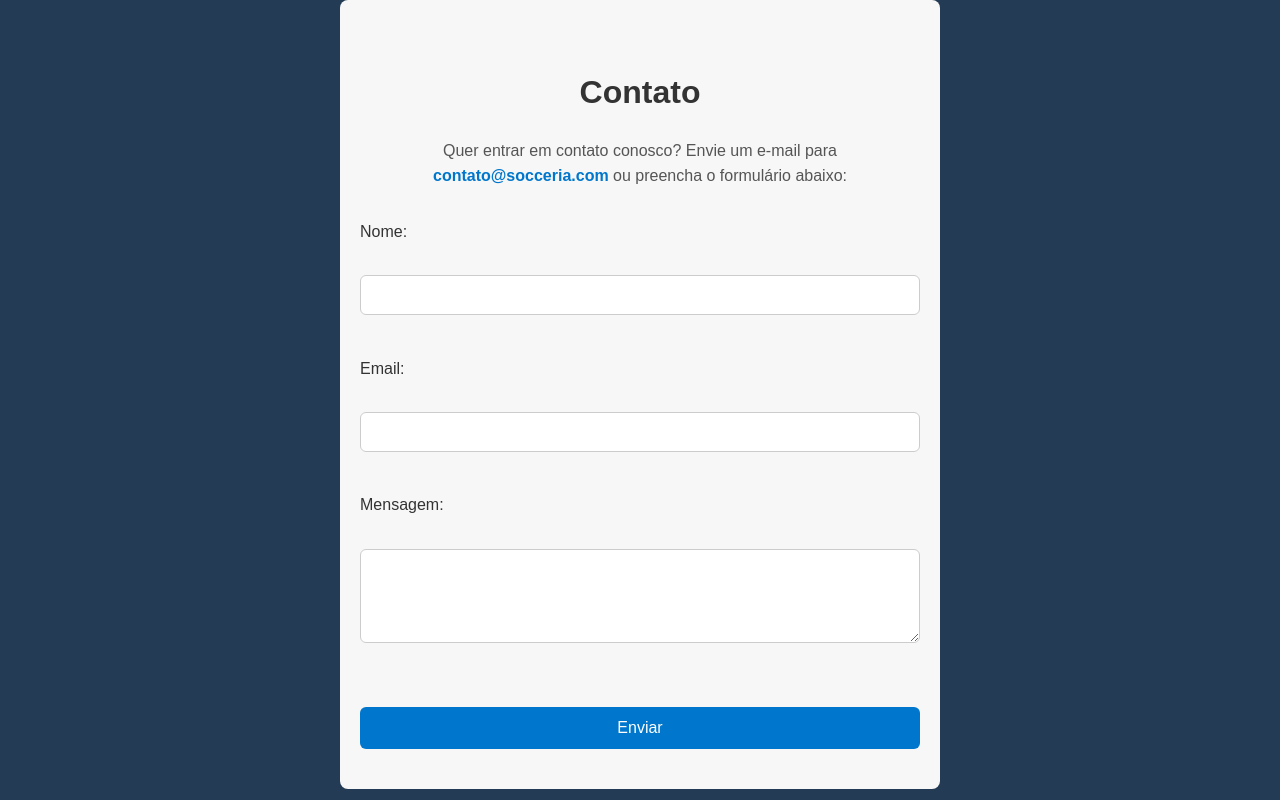
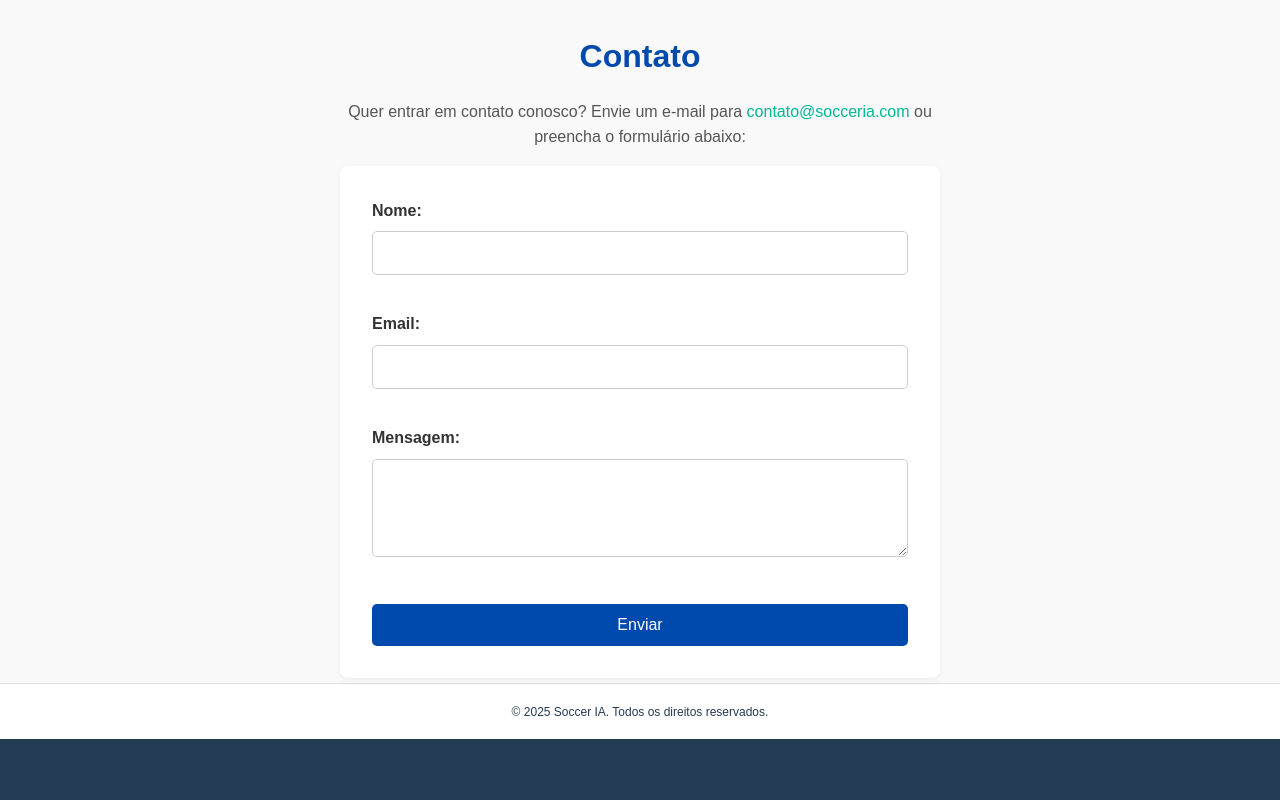
Before and after one commit to sergiocosta17/soccer-ia, a React (Vite) app: page /contato in a window 1280 px wide. Built offline with nearby package versions, Linux system fonts and the light colour scheme.

Commit message:
melhorias nas páginas components

```diff
--- a/src/App.tsx
+++ b/src/App.tsx
@@ -5,6 +5,9 @@ import Chat from './pages/chat/Chat';
 import Funcionalidades from './pages/components/Funcionalidades';
 import Sobre from './pages/components/Sobre';
 import Contato from './pages/components/Contato';
+import './pages/components/Funcionalidades.css';
+import './pages/components/Sobre.css';
+import './pages/components/Contato.css';
 
 const App = () => (
   <BrowserRouter>
--- a/src/pages/components/Contato.css
+++ b/src/pages/components/Contato.css
@@ -1,75 +1,94 @@
-.section {
-  padding: 40px 20px;
-  background-color: #f7f7f7;
-  border-radius: 8px;
+.contato {
+  background: #f9f9f9;
+  padding: 0.3rem 1rem;
+}
+
+.contato-container {
   max-width: 600px;
   margin: 0 auto;
 }
 
-.section h2 {
+.contato-title {
   text-align: center;
-  color: #333;
-  margin-bottom: 20px;
   font-size: 2rem;
+  color: #004aad;
+  margin-bottom: 1rem;
 }
 
-.section p {
+.contato-description {
   text-align: center;
+  font-size: 1rem;
   color: #555;
-  margin-bottom: 30px;
+  margin-bottom: 1rem;
+}
+
+.contato-email-link {
+  color: #00b894;
+  text-decoration: none;
+}
+
+.contato-email-link:hover {
+  text-decoration: underline;
+}
+
+.contact-form {
+  background: #ffffff;
+  padding: 2rem;
+  border-radius: 8px;
+  box-shadow: 0 2px 8px rgba(0,0,0,0.05);
+}
+
+.contact-form .form-group {
+  margin-bottom: 1rem;
+}
+
+.contact-form .form-group label {
+  display: block;
+  margin-bottom: 0.5rem;
+  font-weight: bold;
+  color: #333;
+}
+
+.contact-form .form-group input,
+.contact-form .form-group textarea {
+  width: 100%;
+  padding: 0.75rem;
+  border: 1px solid #ccc;
+  border-radius: 5px;
   font-size: 1rem;
 }
 
-.section a {
-  color: #0077cc;
-  text-decoration: none;
-  font-weight: bold;
-}
-
-.section a:hover {
-  text-decoration: underline;
-}
-
-form {
-  display: flex;
-  flex-direction: column;
-}
-
-label {
-  margin-bottom: 5px;
-  color: #333;
-  font-weight: 500;
-}
-
-input[type="text"],
-input[type="email"],
-textarea {
-  padding: 10px;
-  border: 1px solid #ccc;
-  border-radius: 6px;
-  margin-bottom: 15px;
-  font-size: 1rem;
-  transition: border-color 0.3s;
-}
-
-input[type="text"]:focus,
-input[type="email"]:focus,
-textarea:focus {
-  border-color: #0077cc;
+.contact-form .form-group input:focus,
+.contact-form .form-group textarea:focus {
+  border-color: #004aad;
   outline: none;
 }
 
-button[type="submit"] {
-  background-color: #0077cc;
-  color: #fff;
-  padding: 12px;
+.contact-form .submit-btn {
+  background-color: #004aad;
+  color: #ffffff;
   border: none;
-  border-radius: 6px;
-  font-size: 1rem;
+  border-radius: 5px;
+  padding: 0.75rem 1.5rem;
   cursor: pointer;
   transition: background-color 0.3s;
 }
 
-button[type="submit"]:hover {
-  background-color: #005fa3;
+.contact-form .submit-btn:hover {
+  background-color: #003080;
 }
+
+.feedback {
+  margin-top: 1rem;
+  color: green;
+  text-align: center;
+}
+
+@media (max-width: 768px) {
+  .contato-title {
+    font-size: 2rem;
+  }
+  .contato-description {
+    font-size: 1rem;
+  }
+}
--- a/src/pages/components/Contato.tsx
+++ b/src/pages/components/Contato.tsx
@@ -1,23 +1,91 @@
+import React, { useState } from 'react';
 import './Contato.css';
+import { Container } from 'react-bootstrap';
 
 const Contato = () => {
+  const [formData, setFormData] = useState({
+    nome: '',
+    email: '',
+    mensagem: '',
+  });
+  const [feedback, setFeedback] = useState('');
+
+  const handleChange = (e: React.ChangeEvent<HTMLInputElement | HTMLTextAreaElement>) => {
+    setFormData({
+      ...formData,
+      [e.target.name]: e.target.value,
+    });
+  };
+
+  const handleSubmit = (e: React.FormEvent<HTMLFormElement>) => {
+    e.preventDefault();
+    if (!formData.nome || !formData.email || !formData.mensagem) {
+      setFeedback('Por favor, preencha todos os campos.');
+      return;
+    }
+    setFeedback('Mensagem enviada com sucesso! Entraremos em contato em breve.');
+    setFormData({ nome: '', email: '', mensagem: '' });
+  };
+
   return (
-    <section id="contato" className="section">
-      <h2>Contato</h2>
-      <p>
-        Quer entrar em contato conosco? Envie um e-mail para{' '}
-        <a href="mailto:contato@socceria.com">contato@socceria.com</a> ou preencha o formulário abaixo:
-      </p>
-      <form>
-        <label htmlFor="nome">Nome:</label><br />
-        <input type="text" id="nome" name="nome" /><br />
-        <label htmlFor="email">Email:</label><br />
-        <input type="email" id="email" name="email" /><br />
-        <label htmlFor="mensagem">Mensagem:</label><br />
-        <textarea id="mensagem" name="mensagem" rows={4}></textarea><br />
-        <button type="submit">Enviar</button>
-      </form>
-    </section>
+    <>
+      <section id="contato" className="contato">
+        <div className="contato-container">
+          <h2 className="contato-title">Contato</h2>
+          <p className="contato-description">
+            Quer entrar em contato conosco? Envie um e-mail para{' '}
+            <a href="mailto:contato@socceria.com" className="contato-email-link">contato@socceria.com</a> ou preencha o formulário abaixo:
+          </p>
+
+          <form onSubmit={handleSubmit} className="contact-form">
+            <div className="form-group">
+              <label htmlFor="nome">Nome:</label>
+              <input
+                type="text"
+                id="nome"
+                name="nome"
+                value={formData.nome}
+                onChange={handleChange}
+                required
+              />
+            </div>
+
+            <div className="form-group">
+              <label htmlFor="email">Email:</label>
+              <input
+                type="email"
+                id="email"
+                name="email"
+                value={formData.email}
+                onChange={handleChange}
+                required
+              />
+            </div>
+
+            <div className="form-group">
+              <label htmlFor="mensagem">Mensagem:</label>
+              <textarea
+                id="mensagem"
+                name="mensagem"
+                rows={4}
+                value={formData.mensagem}
+                onChange={handleChange}
+                required
+              ></textarea>
+            </div>
+
+            <button type="submit" className="submit-btn">Enviar</button>
+          </form>
+
+          {feedback && <p className="feedback">{feedback}</p>}
+        </div>
+      </section>
+      <footer className="footer">
+        <Container>
+          <small>&copy; {new Date().getFullYear()} Soccer IA. Todos os direitos reservados.</small>
+        </Container>
+      </footer>
+    </>
   );
 };
 
--- a/src/pages/components/Funcionalidades.css
+++ b/src/pages/components/Funcionalidades.css
@@ -1,32 +1,67 @@
-.section {
-  padding: 40px 20px;
-  background-color: #ffffff;
-  border-radius: 8px;
-  max-width: 600px;
-  margin: 40px auto;
+.funcionalidades {
+  background: #f8f9fc;
+  padding: 7.1rem 1rem;
 }
 
-.section h2 {
-  text-align: center;
-  color: #333;
-  margin-bottom: 20px;
-  font-size: 2rem;
+.container {
+  max-width: 1200px;
+  margin: 0 auto;
 }
 
-.section p {
+.title {
   text-align: center;
-  color: #555;
-  margin-bottom: 20px;
-  font-size: 1rem;
+  font-size: 2.5rem;
+  color: #004aad;
+  margin-bottom: 1rem;
 }
 
-.section ul {
-  list-style-type: disc;
-  padding-left: 20px;
+.description {
+  text-align: center;
+  font-size: 1.2rem;
+  color: #555;
+  margin-bottom: 2rem;
 }
 
-.section li {
-  margin-bottom: 10px;
+.highlight {
+  color: #00b894;
+  font-weight: bold;
+}
+
+.features-grid {
+  display: grid;
+  grid-template-columns: repeat(auto-fit, minmax(250px, 1fr));
+  gap: 2rem;
+}
+
+.feature-card {
+  background: #ffffff;
+  padding: 1.5rem;
+  border-radius: 8px;
+  box-shadow: 0 2px 8px rgba(0,0,0,0.05);
+  transition: transform 0.3s ease, box-shadow 0.3s ease;
+}
+
+.feature-card:hover {
+  transform: translateY(-5px);
+  box-shadow: 0 4px 15px rgba(0,0,0,0.1);
+}
+
+.feature-card h3 {
+  color: #004aad;
+  font-size: 1.3rem;
+  margin-bottom: 0.5rem;
+}
+
+.feature-card p {
   color: #333;
-  font-size: 1rem;
+  line-height: 1.5;
 }
+
+@media (max-width: 768px) {
+  .title {
+    font-size: 2rem;
+  }
+  .description {
+    font-size: 1rem;
+  }
+}
--- a/src/pages/components/Sobre.css
+++ b/src/pages/components/Sobre.css
@@ -1,22 +1,68 @@
-.section {
-  padding: 40px 20px;
-  background-color: #f0f0f0;
-  border-radius: 8px;
-  max-width: 600px;
-  margin: 40px auto;
+.sobre {
+  background: #f0f4f8;
+  padding: 7.6rem 1rem;
 }
 
-.section h2 {
-  text-align: center;
-  color: #333;
-  margin-bottom: 20px;
-  font-size: 2rem;
+.container {
+  max-width: 1200px;
+  margin: 0 auto;
 }
 
-.section p {
+.title {
+  text-align: center;
+  font-size: 2.5rem;
+  color: #004aad;
+  margin-bottom: 1rem;
+}
+
+.description {
+  text-align: center;
+  font-size: 1.2rem;
   color: #555;
-  line-height: 1.6;
-  font-size: 1rem;
-  margin-bottom: 15px;
-  text-align: center;
+  margin-bottom: 1rem;
 }
+
+.highlight {
+  color: #00b894;
+  font-weight: bold;
+}
+
+.about-cards {
+  display: grid;
+  grid-template-columns: repeat(auto-fit, minmax(250px, 1fr));
+  gap: 2rem;
+  margin-top: 2rem;
+}
+
+.about-card {
+  background: #ffffff;
+  padding: 1.5rem;
+  border-radius: 8px;
+  box-shadow: 0 2px 8px rgba(0,0,0,0.05);
+  transition: transform 0.3s ease, box-shadow 0.3s ease;
+}
+
+.about-card:hover {
+  transform: translateY(-5px);
+  box-shadow: 0 4px 15px rgba(0,0,0,0.1);
+}
+
+.about-card h3 {
+  color: #004aad;
+  font-size: 1.3rem;
+  margin-bottom: 0.5rem;
+}
+
+.about-card p {
+  color: #333;
+  line-height: 1.5;
+}
+
+@media (max-width: 768px) {
+  .title {
+    font-size: 2rem;
+  }
+  .description {
+    font-size: 1rem;
+  }
+}
--- a/src/pages/components/Sobre.tsx
+++ b/src/pages/components/Sobre.tsx
@@ -1,12 +1,43 @@
+import { Container } from 'react-bootstrap';
 import './Sobre.css';
 
 const Sobre = () => {
   return (
-    <section id="sobre" className="section">
-      <h2>Sobre</h2>
-      <p>Soccer IA é uma plataforma que usa inteligência artificial para ajudar jogadores e treinadores a melhorar suas habilidades e estratégias no futebol.</p>
-      <p>Nosso objetivo é transformar a forma como o futebol é analisado e jogado.</p>
-    </section>
+    <>
+      <section id="sobre" className="sobre">
+        <div className="container">
+          <h2 className="title">Sobre</h2>
+          <p className="description">
+            O <span className="highlight">Soccer IA</span> é uma plataforma inovadora que utiliza inteligência artificial para
+            ajudar jogadores e treinadores a melhorar suas habilidades e estratégias no futebol.
+          </p>
+          <p className="description">
+            Nosso objetivo é transformar a forma como o futebol é analisado e jogado, combinando tecnologia e
+            paixão pelo esporte.
+          </p>
+
+          <div className="about-cards">
+            <div className="about-card">
+              <h3>🎯 Nossa Missão</h3>
+              <p>Promover o desenvolvimento de jogadores e equipes com dados e análises de ponta.</p>
+            </div>
+            <div className="about-card">
+              <h3>💡 Nossa Visão</h3>
+              <p>Revolucionar o futebol através do poder da IA e das estatísticas em tempo real.</p>
+            </div>
+            <div className="about-card">
+              <h3>🤝 Valores</h3>
+              <p>Inovação, paixão pelo futebol e compromisso com a excelência.</p>
+            </div>
+          </div>
+        </div>
+      </section>
+      <footer className="footer">
+        <Container>
+          <small>&copy; {new Date().getFullYear()} Soccer IA. Todos os direitos reservados.</small>
+        </Container>
+      </footer>
+    </>
   );
 };
 
--- a/src/pages/home/Home.css
+++ b/src/pages/home/Home.css
@@ -147,13 +147,14 @@ body {
 }
 
 .footer {
-  background-color: var(--white);
-  color: var(--primary-color);
+  background-color: var(--primary-color); /* #243b55 */
+  color: var(--white);                    /* #ffffff */
   font-size: 0.9rem;
   text-align: center;
   padding: 1rem;
-  border-top: 1px solid #ddd;
+  border-top: 1px solid #1f3550; /* uma borda um pouco mais escura para contraste */
 }
+
 
 @keyframes fadeInUp {
   0% {
```
Also changed, not shown: src/pages/components/Funcionalidades.tsx (+35 -9 lines).
